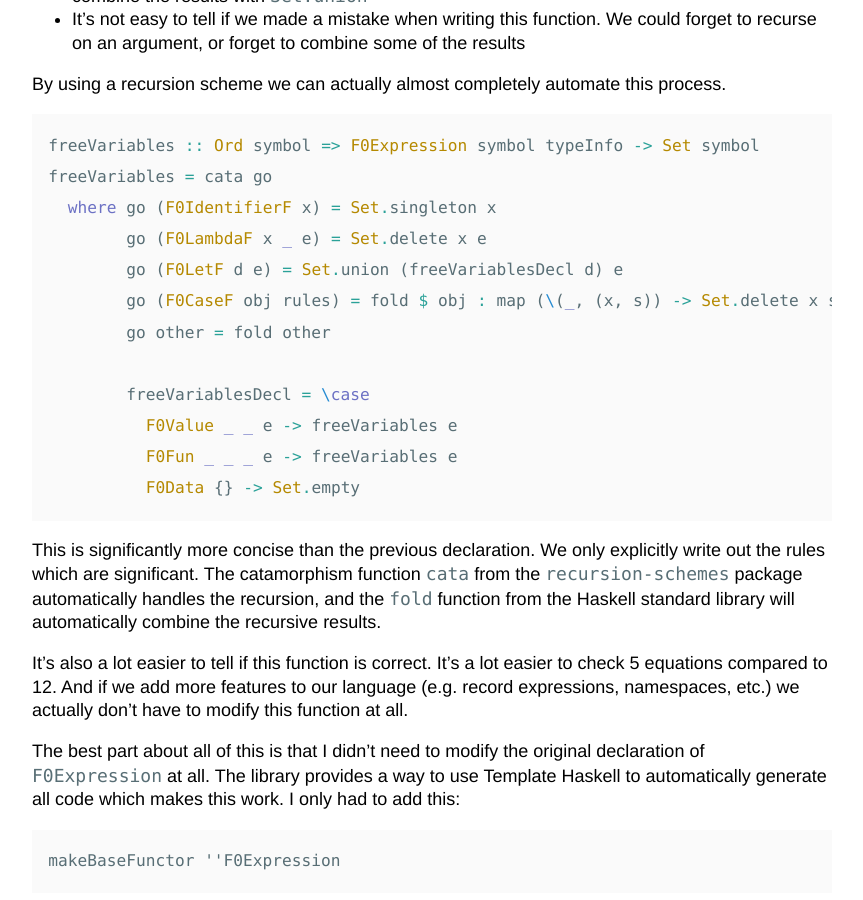
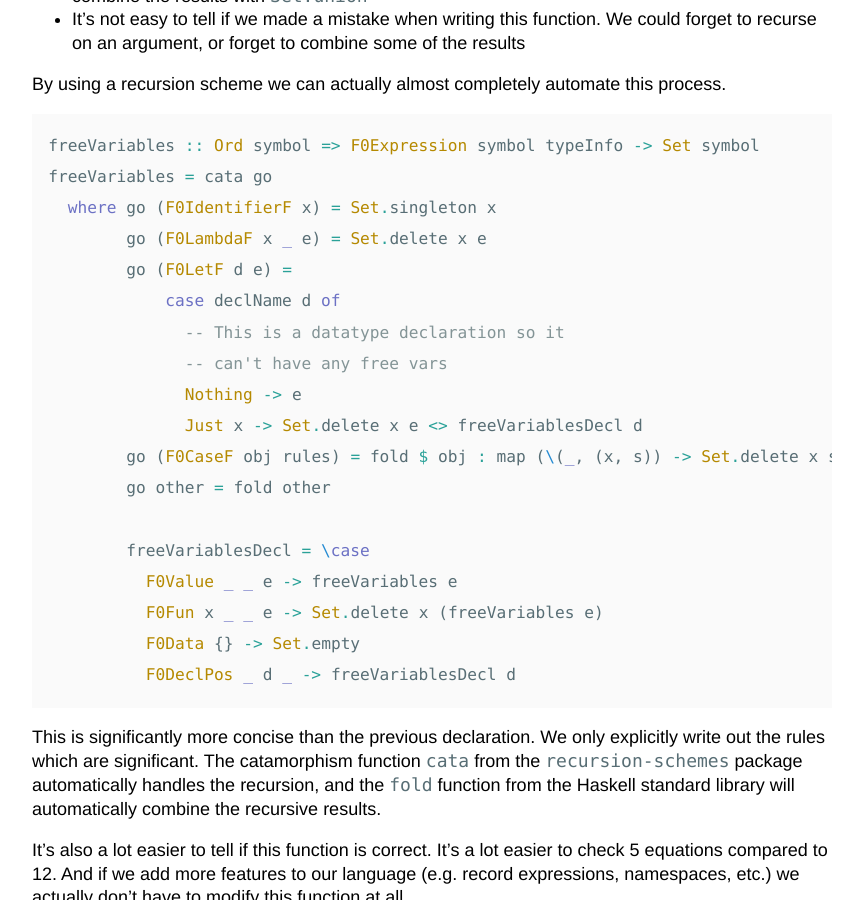
Before and after one commit to ishantheperson/ishantheperson.github.io, a Jekyll site: the page built from _posts/2020-05-19-recursion-schemes.md, in a window 1280 px wide and 900 px high, scrolled down 2626 px. Shown: the whole window, without its empty margins (208-1071 px from the left). Built offline with Jekyll 4.4.1, drawn with Linux system fonts in a browser that asks for light colours.

Commit message:
correct error in freevars

````diff
--- a/_posts/2020-05-19-recursion-schemes.md
+++ b/_posts/2020-05-19-recursion-schemes.md
@@ -92,14 +92,20 @@ freeVariables :: Ord symbol => F0Expression symbol typeInfo -> Set symbol
 freeVariables = cata go
   where go (F0IdentifierF x) = Set.singleton x
         go (F0LambdaF x _ e) = Set.delete x e
-        go (F0LetF d e) = Set.union (freeVariablesDecl d) e
+        go (F0LetF d e) =
+            case declName d of
+              -- This is a datatype declaration so it
+              -- can't have any free vars
+              Nothing -> e
+              Just x -> Set.delete x e <> freeVariablesDecl d
         go (F0CaseF obj rules) = fold $ obj : map (\(_, (x, s)) -> Set.delete x s) rules
         go other = fold other
 
         freeVariablesDecl = \case
           F0Value _ _ e -> freeVariables e
-          F0Fun _ _ _ e -> freeVariables e
+          F0Fun x _ _ e -> Set.delete x (freeVariables e)
           F0Data {} -> Set.empty
+          F0DeclPos _ d _ -> freeVariablesDecl d
 ```
 
 This is significantly more concise than the previous declaration. We only explicitly write out
````
